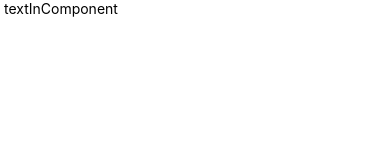
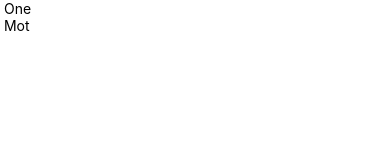
Before and after one commit to phamtanphat/Reactnative01032021, a React Native app: screen / in a window 390 px wide. Shown: the top 160 px of the page. Built offline with nearby package versions, Linux system fonts and the light colour scheme.

Commit message:
destructuring

```diff
--- a/src/screens/MainScreen.js
+++ b/src/screens/MainScreen.js
@@ -1,12 +1,15 @@
 /* eslint-disable prettier/prettier */
 import React, { Component } from 'react';
-import { Text, View, SafeAreaView } from 'react-native';
+import { Text, SafeAreaView } from 'react-native';
 
 export default class MainScreen extends Component {
     render() {
+        // destructuring
+        const { en, vn } = { en: 'One', vn: "Mot" }
         return (
-            <SafeAreaView>
-                <Text> textInComponent </Text>
+            <SafeAreaView style={{ flex: 1 }}>
+                <Text> {en} </Text>
+                <Text> {vn} </Text>
             </SafeAreaView>
         );
     }
```
